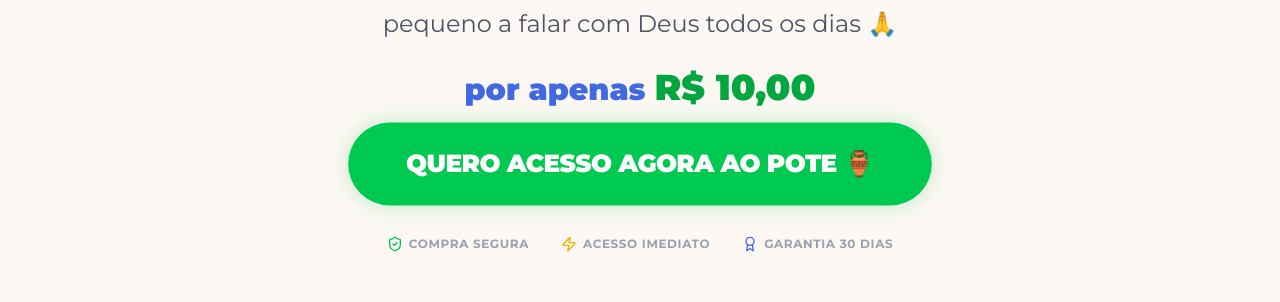
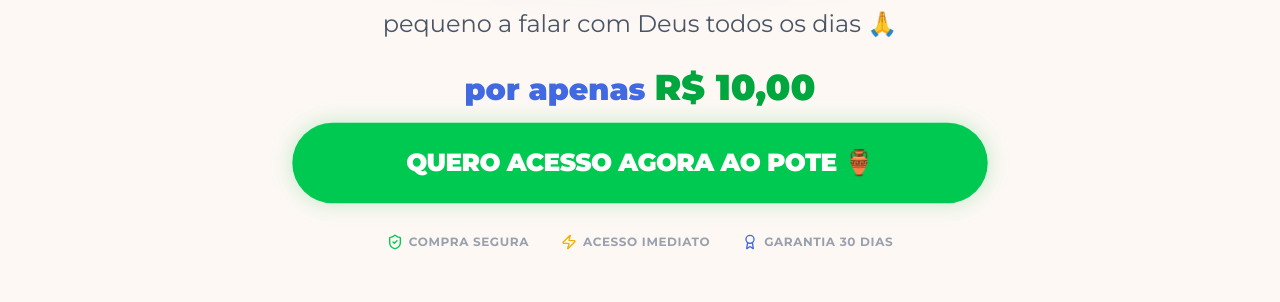
Before and after one commit to nepomucenoa151-cloud/Reino-Kids, a React (Vite) app: page / in a window 1280 px wide. Shown: the part 777-1079 px from the top of the page. Built offline with nearby package versions, Linux system fonts and the light colour scheme.

Commit message:
feat: Improve hero section typography and layout
Adjusts the font size and letter spacing of the hero badge to improve readability and ensure it displays correctly on various screen sizes. Also centers the call to action button group for better visual alignment.

```diff
--- a/src/App.tsx
+++ b/src/App.tsx
@@ -41,7 +41,7 @@ export default function App() {
         <motion.p
           initial={{ opacity: 0, y: -10 }}
           animate={{ opacity: 1, y: 0 }}
-          className="text-blue-royal font-black uppercase text-xs md:text-sm mb-4 tracking-[0.2em]"
+          className="text-blue-royal font-black uppercase text-[10px] md:text-sm mb-4 tracking-[0.25em] whitespace-nowrap"
         >
           🚀 Acesso Imediato - Via e-Mail
         </motion.p>
@@ -90,7 +90,7 @@ export default function App() {
             Um jeito simples, lindo e educativo de ensinar seu pequeno a falar com Deus todos os dias 🙏
           </motion.p>
 
-          <div className="mb-8 w-full">
+          <div className="mb-8 w-full flex flex-col items-center">
             <p className="text-2xl md:text-3xl font-black text-blue-royal mb-4">
               por apenas <span className="text-3xl md:text-4xl text-green-600">R$ 10,00</span>
             </p>
@@ -101,25 +101,25 @@ export default function App() {
                 boxShadow: ["0px 0px 0px rgba(34, 197, 94, 0)", "0px 0px 30px rgba(34, 197, 94, 0.4)", "0px 0px 0px rgba(34, 197, 94, 0)"]
               }}
               transition={{ repeat: Infinity, duration: 1.5, ease: "easeInOut" }}
-              className="inline-block bg-green-500 hover:bg-green-600 text-white font-black py-5 px-8 md:py-6 md:px-14 rounded-full text-lg md:text-2xl shadow-2xl transition-all uppercase tracking-tight cursor-pointer no-underline min-h-[48px] flex items-center justify-center w-[90%] md:w-auto mx-auto"
+              className="inline-flex bg-green-500 hover:bg-green-600 text-white font-black py-4 px-6 md:py-6 md:px-14 rounded-full text-base md:text-2xl shadow-2xl transition-all uppercase tracking-tight cursor-pointer no-underline min-h-[48px] items-center justify-center w-full max-w-[340px] md:max-w-none mx-auto leading-tight text-center"
             >
               QUERO ACESSO AGORA AO POTE 🏺
             </motion.a>
           </div>
 
           {/* Trust Bar (Compacta para Mobile) */}
-          <div className="flex flex-wrap justify-center items-center gap-4 md:gap-8 text-gray-400 font-bold text-[10px] md:text-xs uppercase tracking-wider">
-            <div className="flex items-center gap-1.5">
+          <div className="flex flex-wrap justify-center items-center gap-y-3 gap-x-5 md:gap-8 text-gray-400 font-bold text-[10px] md:text-xs uppercase tracking-wider w-full">
+            <div className="flex items-center gap-1.5 shrink-0">
               <ShieldCheck className="w-4 h-4 text-green-500" />
-              Compra Segura
+              <span>Compra Segura</span>
             </div>
-            <div className="flex items-center gap-1.5">
+            <div className="flex items-center gap-1.5 shrink-0">
               <Zap className="w-4 h-4 text-yellow-500" />
-              Acesso Imediato
+              <span>Acesso Imediato</span>
             </div>
-            <div className="flex items-center gap-1.5">
+            <div className="flex items-center gap-1.5 shrink-0">
               <Award className="w-4 h-4 text-blue-royal" />
-              Garantia 30 Dias
+              <span>Garantia 30 Dias</span>
             </div>
           </div>
         </div>
```
